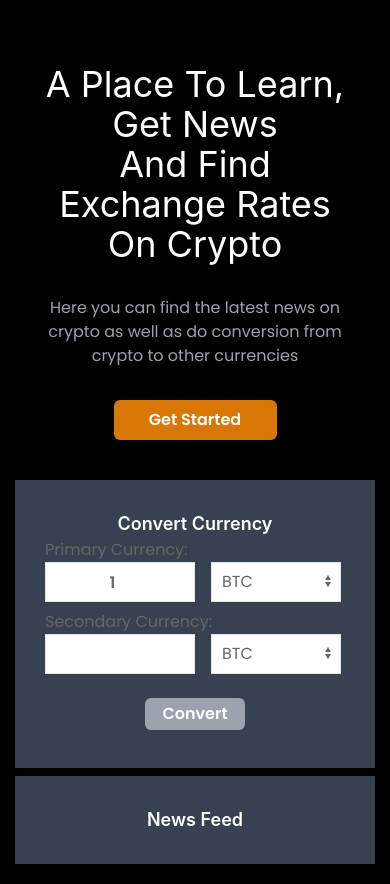
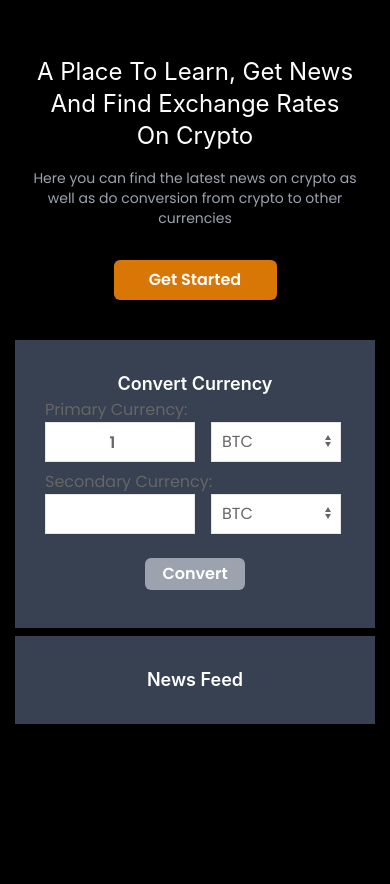
Before and after one commit to JaySwithin/crypto-web, a React (Create React App) app: page / in a window 390 px wide. After the commit the page ends 844 px from the top, so only its background shows below. Built offline with nearby package versions, Linux system fonts and the light colour scheme; the HTML template or start-up script is replaced by a standard one.

Commit message:
Minor progress

```diff
--- a/src/components/Home.js
+++ b/src/components/Home.js
@@ -1,12 +1,12 @@
 import React from 'react'
 
-function Home() {
+export default function Home() {
   return (
     <div className="p-8 lg:p-24">
-      <div className="text-center mt-8">
+      <div className="text-center mt-6">
         <div className="">
-          <h1 className="text-white text-4xl">A Place To Learn, Get News <br/>And Find Exchange Rates On Crypto</h1>
-          <p className="mt-8 text-gray-400">Here you can find the latest news on crypto as well as do conversion from crypto to other currencies</p>
+          <h1 className="text-white text-2xl lg:text-4xl">A Place To Learn, Get News <br/>And Find Exchange Rates On Crypto</h1>
+          <p className="mt-4 text-gray-400 text-sm lg:text-base">Here you can find the latest news on crypto as well as do conversion from crypto to other currencies</p>
 
           <div className="mt-8 flex items-center justify-center">
             <button className="w-1/2 lg:w-1/3 h-10 rounded-md bg-yellow-600 text-white font-semibold" type="button">Get Started</button>
@@ -16,5 +16,3 @@ function Home() {
     </div>
   )
 }
-
-export default Home
```
